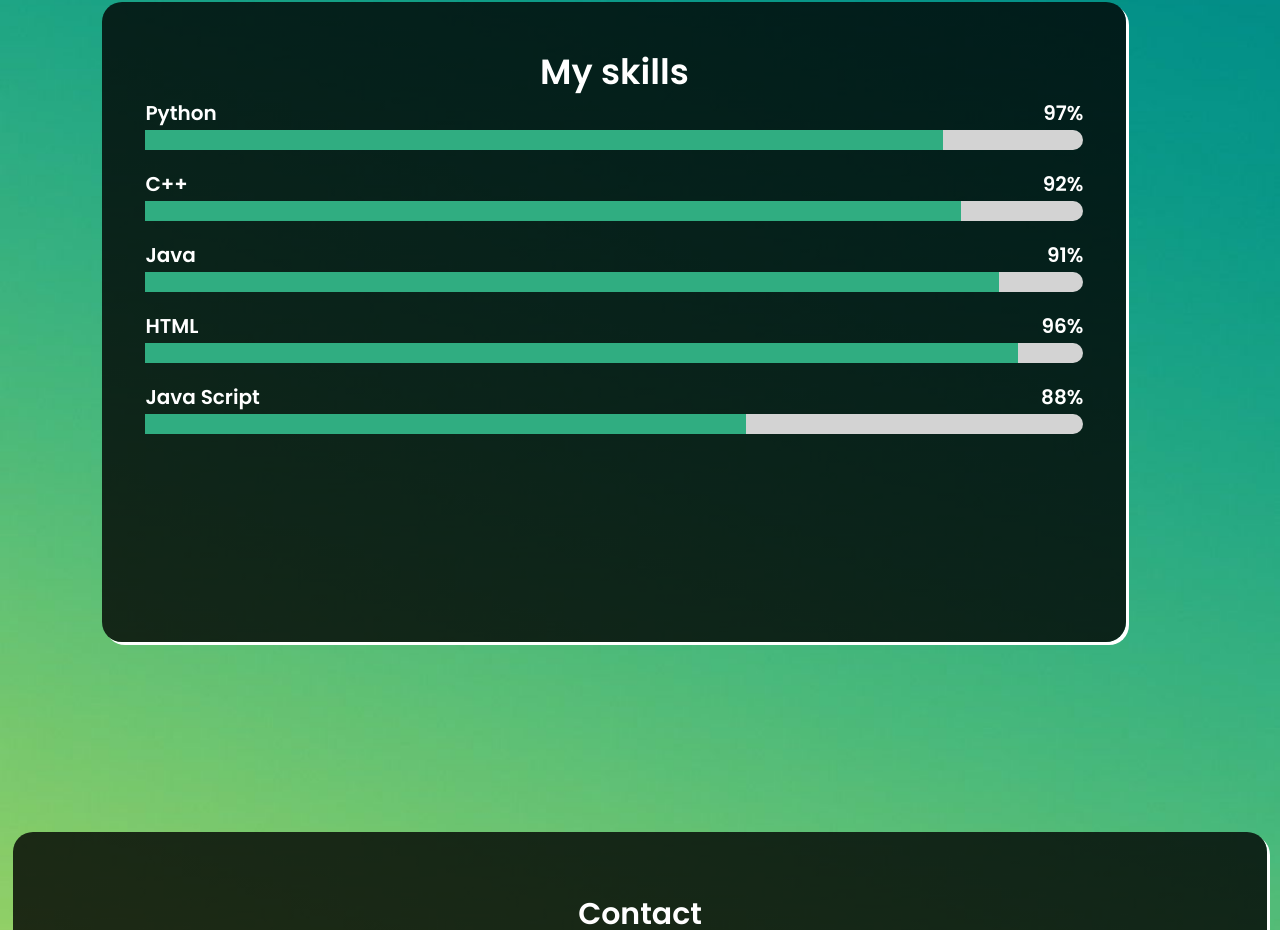
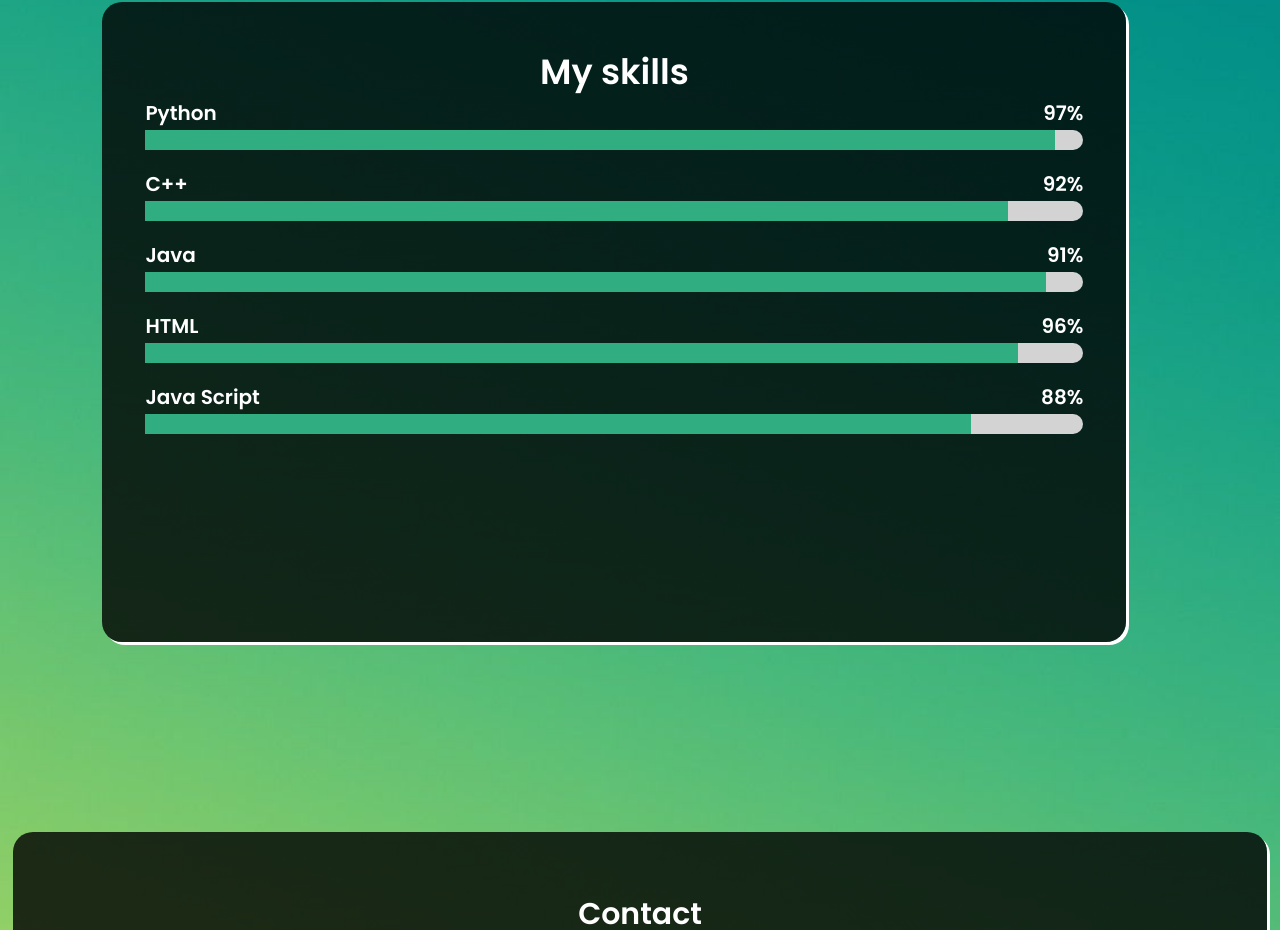
Before and after one commit to aman-abeb/Web-portofolio-, a plain HTML site: page index.html in a window 1280 px wide. Shown: the part 1696-2626 px from the top of the page. Drawn offline with Linux system fonts and the light colour scheme.

Commit message:
Update style.css

```diff
--- a/style.css
+++ b/style.css
@@ -320,19 +320,19 @@ header ul li a.active{
     background: #30AD81;
 }
 .skills-content .right .c::before{
-    width: 85%;
+    width: 97%;
 }
 .skills-content .right .python::before{
-    width: 87%;
+    width: 92%;
 }
 .skills-content .right .java::before{
-    width: 91%;
+    width: 96%;
 }
 .skills-content .right .html::before{
     width: 93%;
 }
 .skills-content .right .perl::before{
-    width: 64%;
+    width: 88%;
 }
 /* contact page */
 
```
